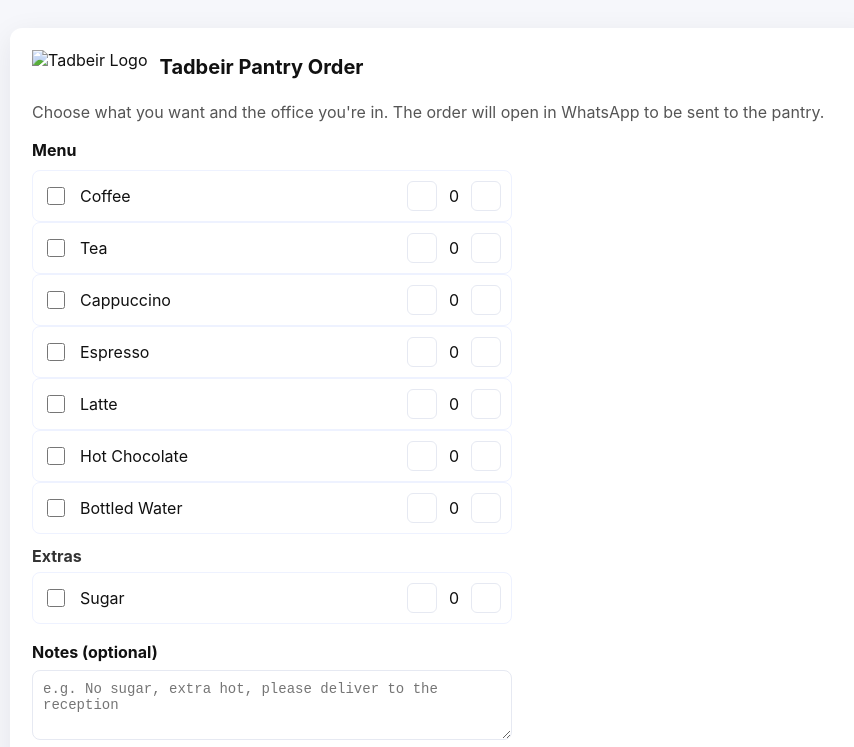
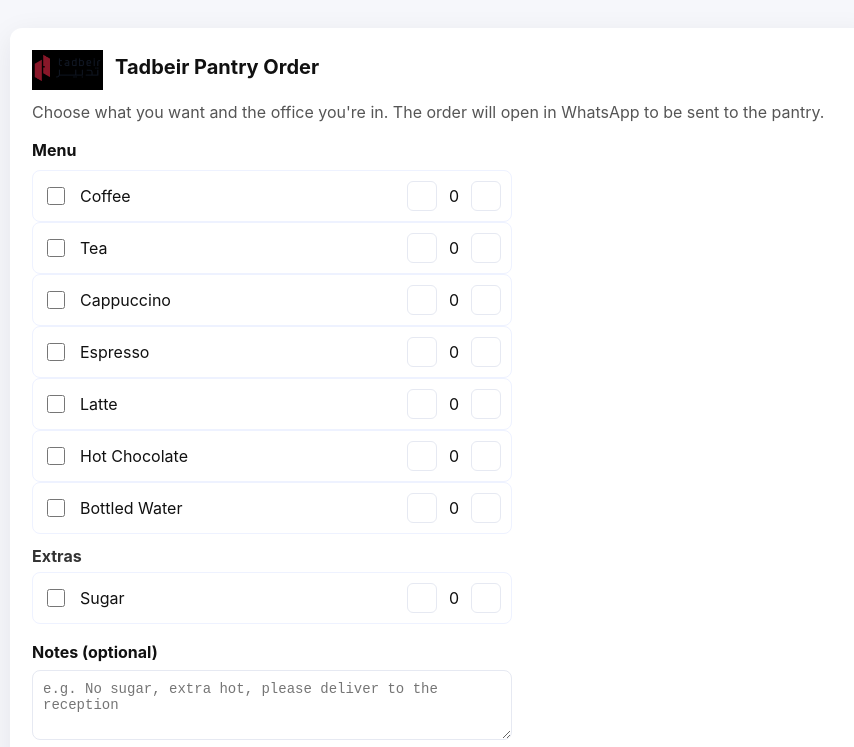
Before and after one commit to atarhini97/Tadbeir-Pantry-Menu, a plain HTML site: page index.html in a window 1280 px wide. Shown: the top 747 px of the page, without its empty margins (198-1052 px from the left). Drawn offline with Linux system fonts and the light colour scheme.

Commit message:
index.html

```diff
--- a/index.html
+++ b/index.html
@@ -36,7 +36,7 @@
 <body>
   <div class="card">
     <div class="title-container">
-      <img src="/mnt/data/f65f1d80-6896-4e41-87b6-c1ac065d19f0.png" alt="Tadbeir Logo">
+      <img src="Tadbeir logo-01.jpg" alt="Tadbeir Logo" class="logo">
       <h1>Tadbeir Pantry Order</h1>
     </div>
     <p class="lead">Choose what you want and the office you're in. The order will open in WhatsApp to be sent to the pantry.</p>
```
